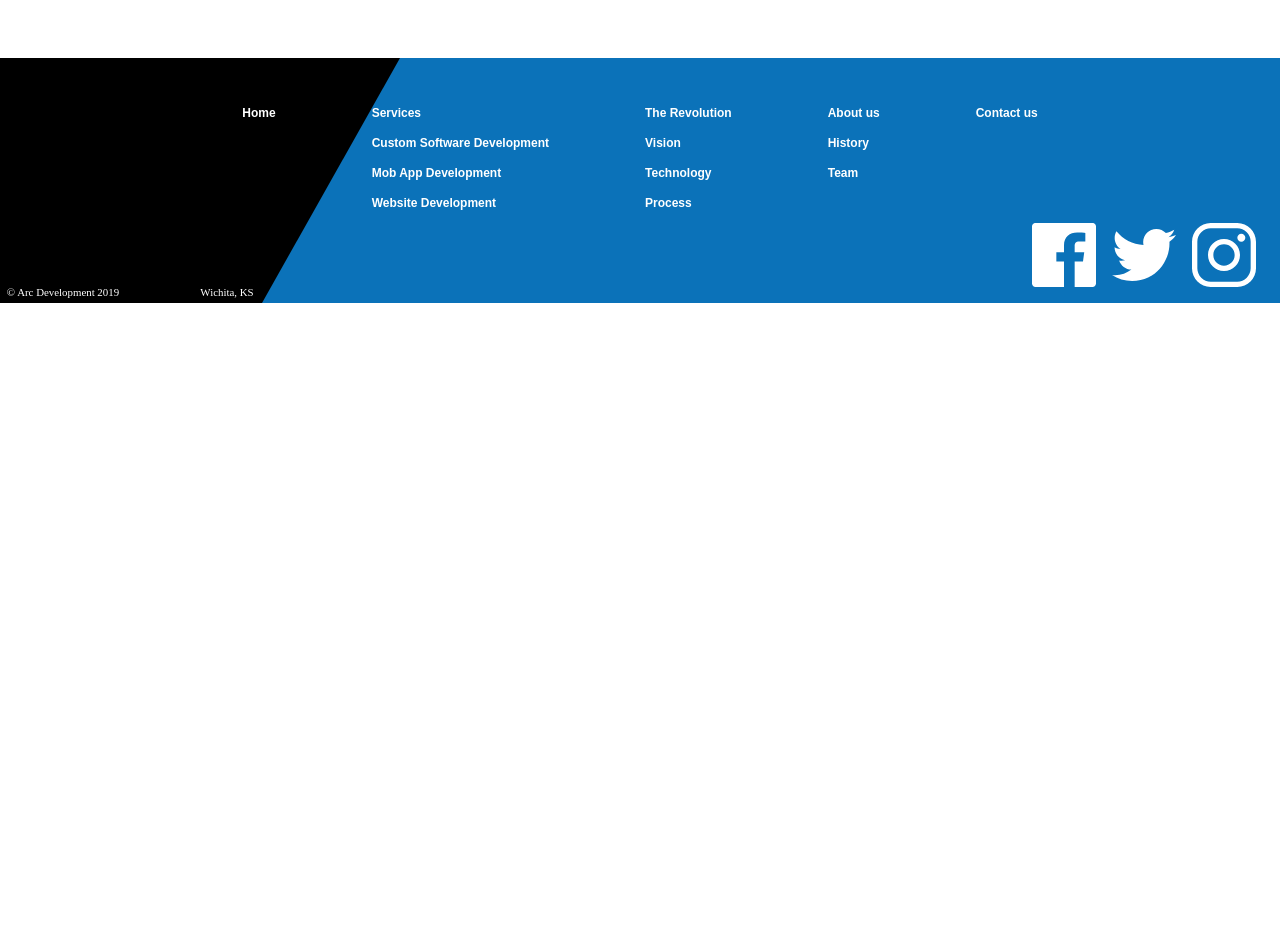
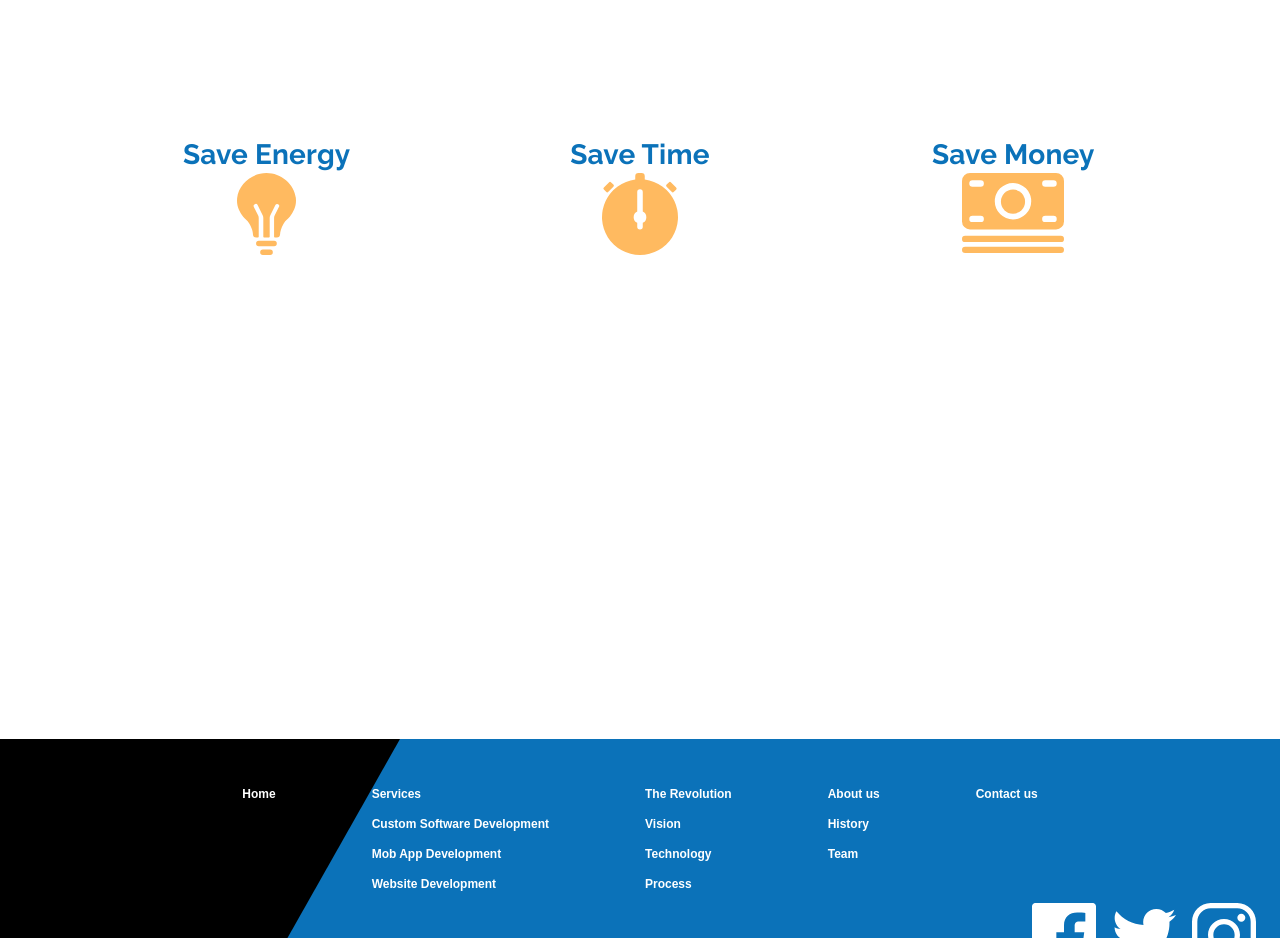
Before and after one commit to dejanV91/materialUiPractice, a React (Create React App) app: page /customs in a window 1280 px wide. Shown: the part 820-1758 px from the top of the page. Before the commit the page ends 1123 px from the top, so only its background shows below. Built offline with nearby package versions, Linux system fonts and the light colour scheme.

Commit message:
Custom Software Middle icon

```diff
--- a/src/components/CustomSoftware.js
+++ b/src/components/CustomSoftware.js
@@ -9,6 +9,9 @@
 
 import backArrow from "../assets/backArrow.svg";
 import forwardArrow from "../assets/forwardArrow.svg";
+import lightbulb from "../assets/bulb.svg";
+import cash from "../assets/cash.svg";
+import stopwatch from "../assets/stopwatch.svg";
 
 const useStyles = makeStyles()((theme) => ({
   heading: {
@@ -25,7 +28,7 @@
   },
 }));
 
-export default function CustomSoftware() {
+export default function CustomSoftware(props) {
   const { classes } = useStyles();
 
   return (
@@ -40,6 +43,9 @@
             style={{ backgroundColor: "transparent" }}
             component={Link}
             to="/services"
+            onClick={() => {
+              props.setSelectedIndex(0);
+            }}
           >
             <img src={backArrow} alt="back to services page" />
           </IconButton>
@@ -80,11 +86,67 @@
             style={{ backgroundColor: "transparent" }}
             component={Link}
             to="/mobile"
+            onClick={() => {
+              props.setSelectedIndex(2);
+            }}
           >
             <img src={forwardArrow} alt="Forward to Mobile Development page" />
           </IconButton>
         </Grid>
       </Grid>
+      <Grid
+        item
+        container
+        direction="row"
+        justifyContent="center"
+        style={{ marginTop: "15em", marginBottom: "20em" }}
+      >
+        <Grid
+          item
+          container
+          direction="column"
+          md
+          alignItems="center"
+          style={{ maxWidth: "40em" }}
+        >
+          <Grid item>
+            <Typography variant="h4">Save Energy</Typography>
+          </Grid>
+          <Grid item>
+            <img src={lightbulb} alt="lightbulb" />
+          </Grid>
+        </Grid>
+        <Grid
+          item
+          container
+          direction="column"
+          md
+          alignItems="center"
+          style={{ maxWidth: "40em" }}
+        >
+          <Grid item>
+            <Typography variant="h4">Save Time</Typography>
+          </Grid>
+          <Grid item>
+            <img src={stopwatch} alt="stopwatch" />
+          </Grid>
+        </Grid>
+        <Grid
+          item
+          container
+          direction="column"
+          md
+          alignItems="center"
+          style={{ maxWidth: "40em" }}
+        >
+          <Grid item>
+            <Typography variant="h4">Save Money</Typography>
+          </Grid>
+          <Grid item>
+            <img src={cash} alt="cash" />
+          </Grid>
+        </Grid>
+      </Grid>
     </Grid>
   );
 }
--- a/src/components/ui/Header.js
+++ b/src/components/ui/Header.js
@@ -202,9 +202,9 @@
 
   const menuOptions = [
     { name: "Services", link: "/services" },
-    { name: "Customs software", link: "/customs" },
-    { name: "Mobile apps", link: "/mobile" },
-    { name: "Websites", link: "/websites" },
+    { name: "Customs Software Development", link: "/customs" },
+    { name: "Mobile Apps Development", link: "/mobile" },
+    { name: "Websites Development", link: "/websites" },
   ];
 
   const tabs = (
```
